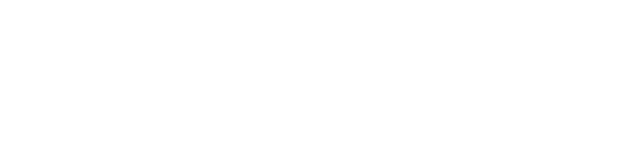
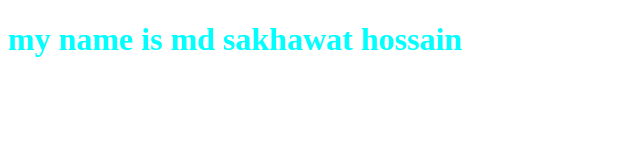
Before and after one commit to sakhawat-12/again-github-repo, a plain HTML site: page index.html in a window 1280 px wide. Shown: the whole page, without its empty margins (0-640 px from the left). Drawn offline with Linux system fonts and the light colour scheme.

Commit message:
add style

```diff
--- a/index.html
+++ b/index.html
@@ -2,10 +2,16 @@
 <html lang="en">
 <head>
     <meta charset="UTF-8">
-    <meta name="viewport" content="width=device-width, initial-scale=1.0">
+    <meta name="viewport" content="width=, initial-scale=1.0">
     <title>Document</title>
+    <style>
+        h1{
+            color: aqua;
+        }
+
+    </style>
 </head>
 <body>
-
+    <h1>my name is md sakhawat hossain</h1>
 </body>
 </html>
```
